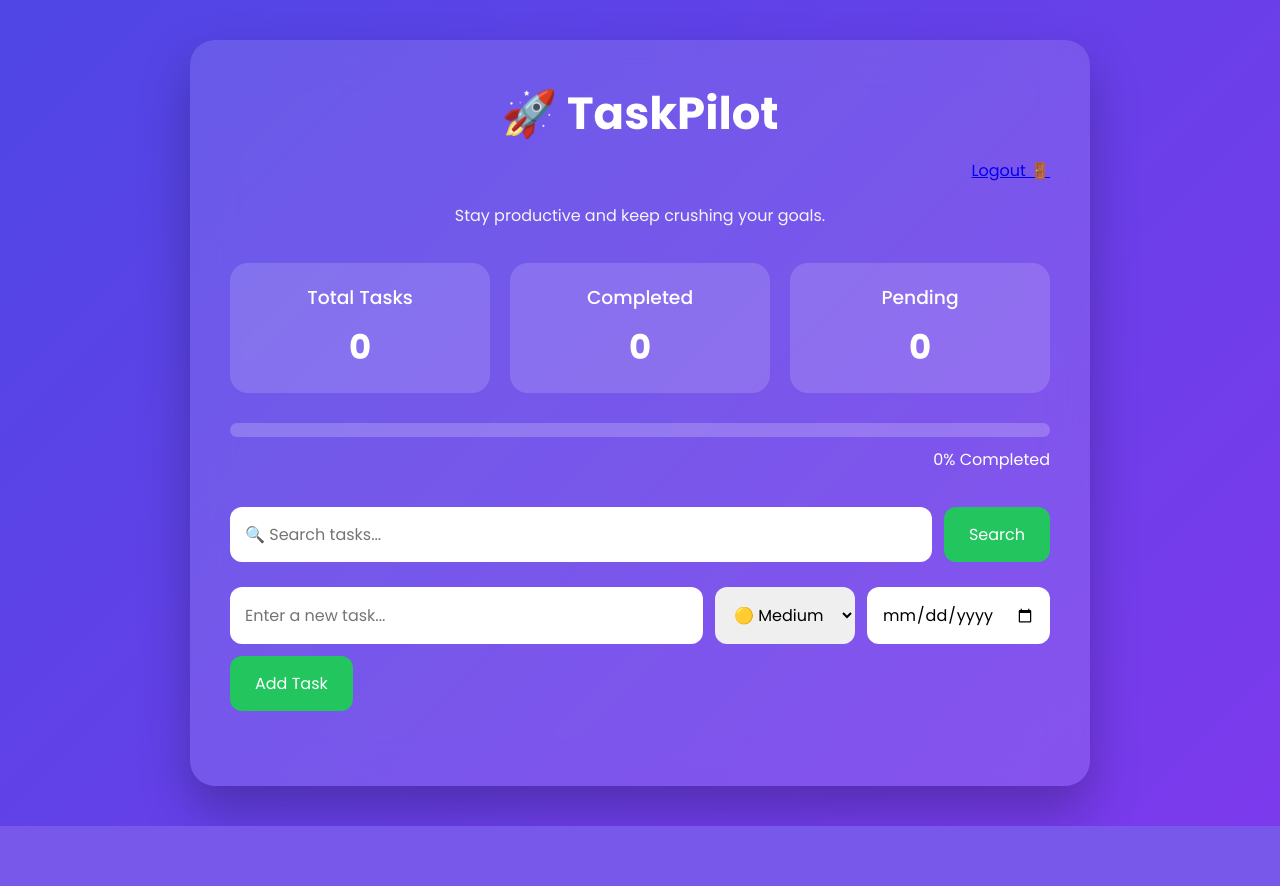
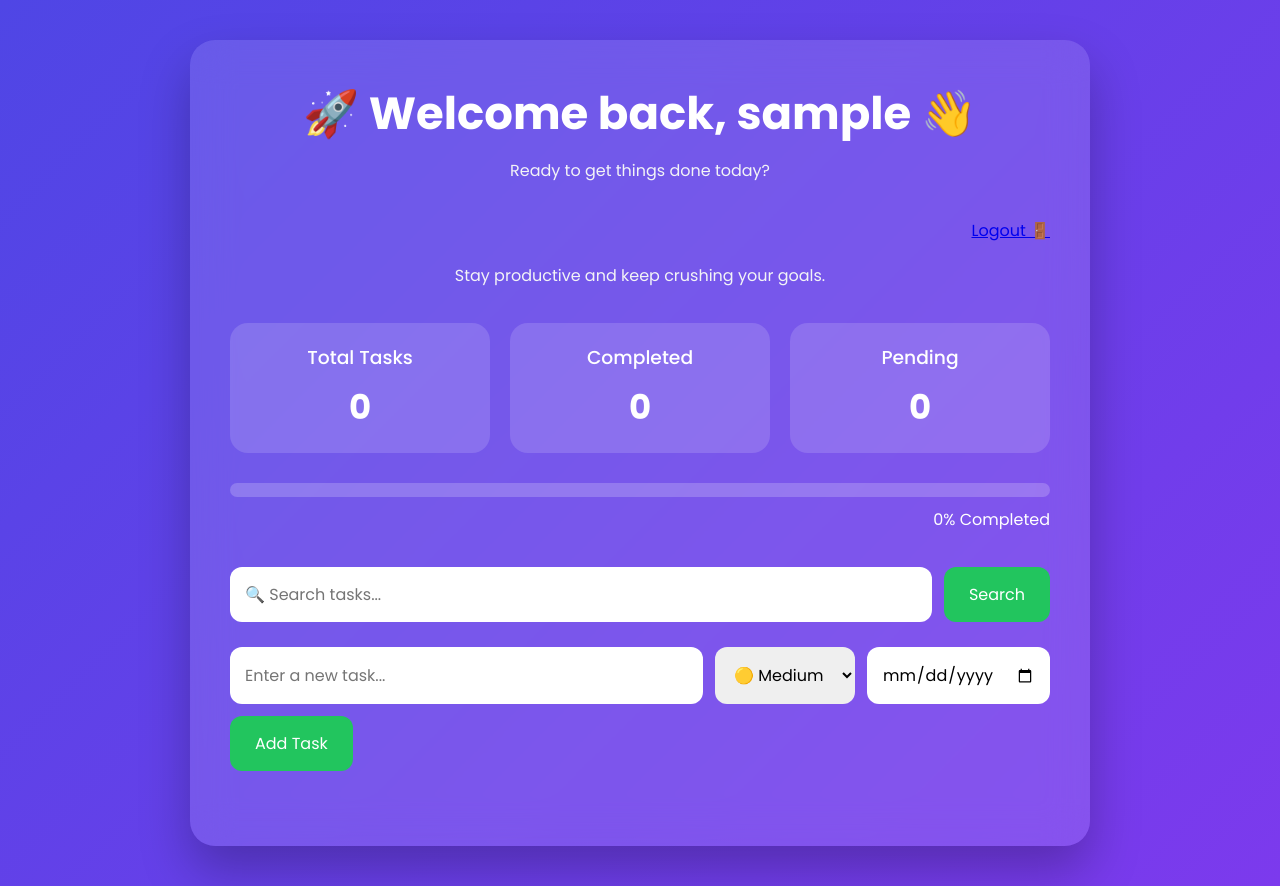
Before and after one commit to adleraf/taskpilot, a Flask app: page / in a window 1280 px wide. Before the commit the page ends 826 px from the top, so only its background shows below. Run offline with Flask 3, Linux system fonts and the light colour scheme; the visitor is signed in with stand-in values (Sample User, id 1); data that the repository does not hold is empty.

Commit message:
Add personalized dashboard greeting

```diff
--- a/templates/index.html
+++ b/templates/index.html
@@ -22,7 +22,11 @@
 
 <div class="container">
 
-    <h1>🚀 TaskPilot</h1>
+    <h1>🚀 Welcome back, {{ current_user.username }} 👋</h1>
+
+<p class="subtitle">
+    Ready to get things done today?
+</p>
 
     <div style="text-align:right; margin-bottom:20px;">
 
```
